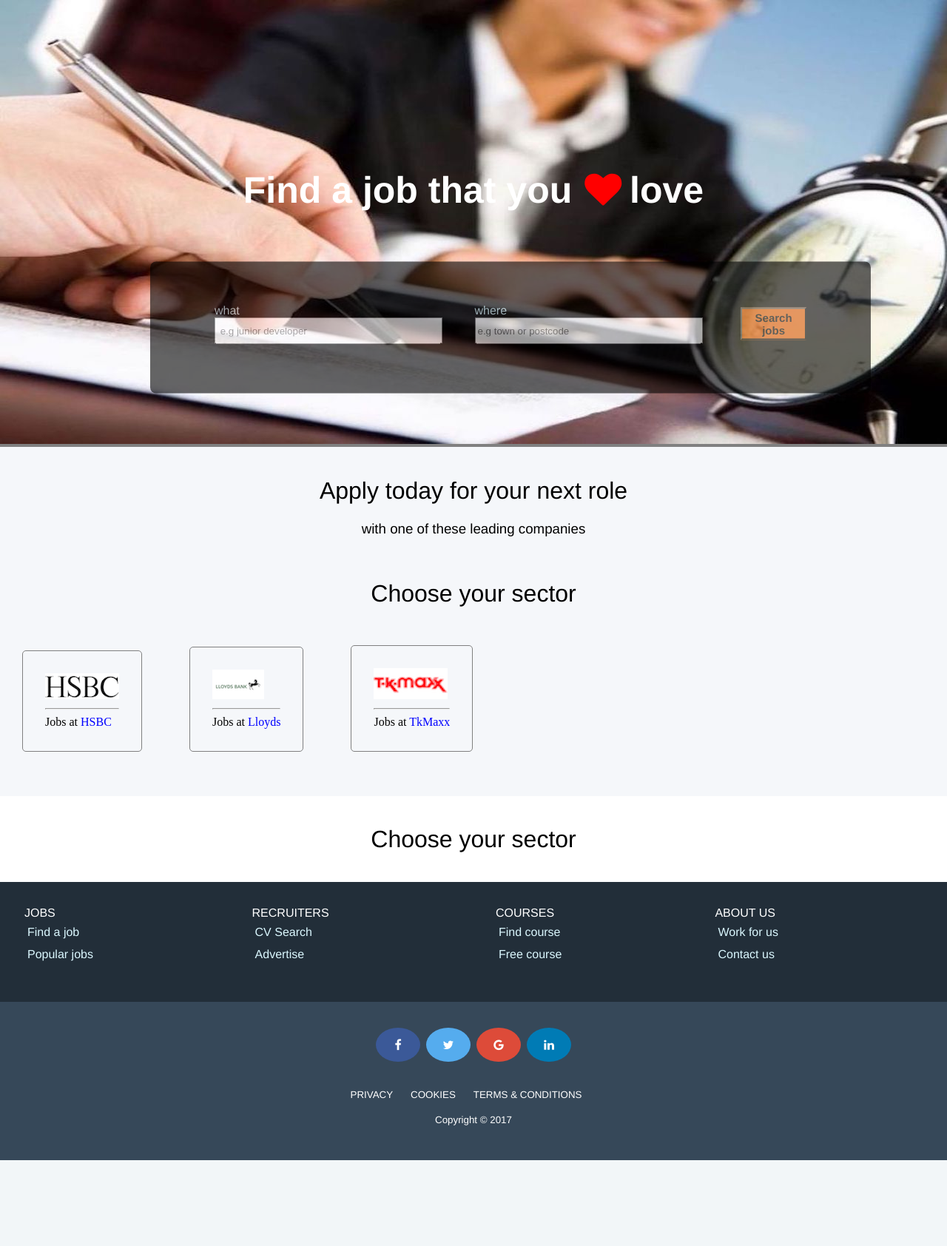
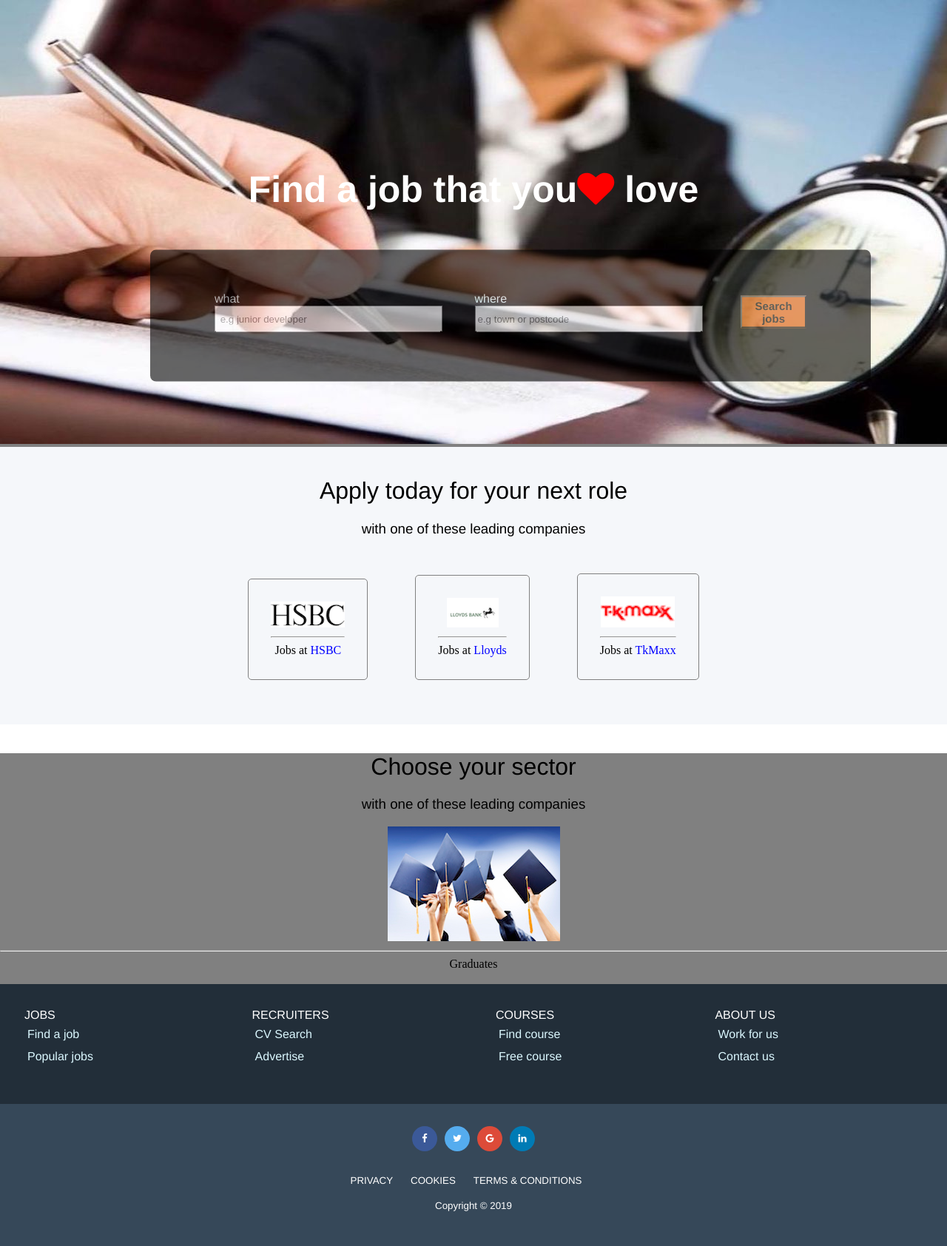
Before and after one commit to Hemlatab/Job-Portal, a PHP site: page / in a window 1280 px wide; the page is wider, and only the part inside the window is pictured. Shown: the part 46-1730 px from the top of that part at 74% size. Before the commit the page ends 1614 px from the top of that part, so only its background shows below. Run offline with PHP 8.4, Linux system fonts and the light colour scheme.

Commit message:
Refactor homepage

```diff
--- a/css/styles.css
+++ b/css/styles.css
@@ -1,9 +1,6 @@
 body {
-
  width: 100%;
- z-index:1;
  margin: 0;
- padding: 0;
 }
 
 /* menu bar */
@@ -194,7 +191,7 @@ label{
 .clearfix {
     overflow:auto;
 }
-
+/** Styles for Sector **/
 #sector-row{
 
 	display: inline-flex;
@@ -681,7 +678,7 @@ div#circle1:hover{
 	border-radius: 5px;
 }
 
-/* Social media icons */
+/* Social media icons
 
 .fa {
   padding: 15px;
@@ -691,8 +688,23 @@ div#circle1:hover{
   text-decoration: none;
   margin: 5px 2px;
   border-radius: 50%;
+} */
+/** styles for social media **/
+.social [class*="fa fa-"] {
+    /* background-color: #333; */
+    border-radius: 30px;
+    color: #fff;
+    display: inline-block;
+    height: 30px;
+    width: 30px;
+    line-height: 30px;
+    margin: auto 3px;
+    font-size: 13px;
+    text-align: center;
+    text-decoration: none;
+    text-align: center;
+    padding: 2px;
 }
-
 .fa:hover {
     opacity: 0.7;
 }
--- a/index.php
+++ b/index.php
@@ -55,16 +55,6 @@
 
 			<h3 style="text-align: center;">with one of these leading companies</h3>
 
-	</div>
-<br />
-
-<div class="sector">
-
-		<h1>Choose your sector</h1>
-
-
-
-
 		<div class="row" id="companies">
 
 			<div class="box-companies">
@@ -93,12 +83,22 @@
 
 <div class="sector-row">
 
-		<h1>Choose your sector</h1>
+		<div class="container" id="sector">
 
-		<div class="main-container">
+		<div class="company-text">
 
+			<h1>Choose your sector</h1>
 
-		</div>
+	<h3 style="text-align: center;">with one of these leading companies</h3>
+
+<div class="row" id="sectors">
+
+	<div class="box-sectors">
+
+	<img src="./images/graduates.jpg" /> <br/>
+	<hr>
+		Graduates
+</div>
 
 </div>
 	<br />
@@ -135,7 +135,7 @@
 	</div>
 
 	<div class="footer">
-
+		<div class="social">
 		<a href="#" class="fa fa-facebook"></a>
 		<a href="#" class="fa fa-twitter"></a>
 		<a href="#" class="fa fa-google"></a>
@@ -148,11 +148,11 @@
 		<a href="#"><small>COOKIES</small></a>
 		<a href="#"><small>TERMS & CONDITIONS</small></a>
 
-		<p> <small>Copyright &copy; 2017</small></p>
+		<p> <small>Copyright &copy; <?php echo date('Y');?></small></p>
 
 	</div>
 
 	</div>
-
+	</div>
 </body>
 </html>
```
